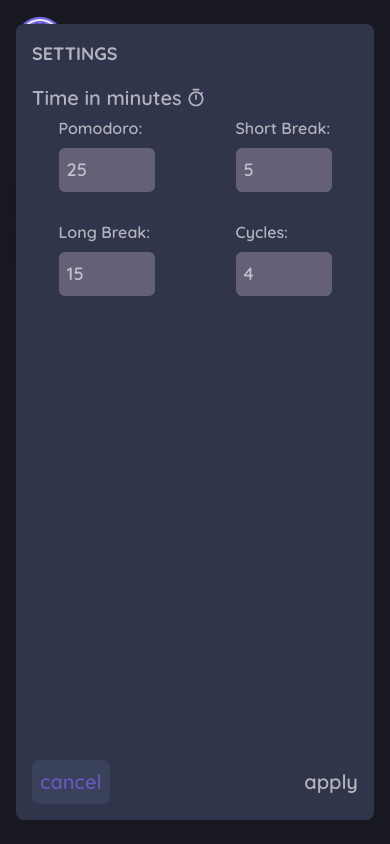
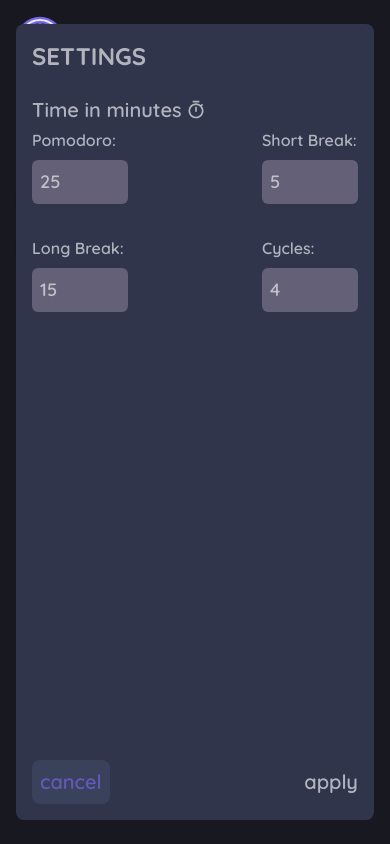
Before and after one commit to Mathh19/focus-mate, a React (Vite) app: page / in a window 390 px wide. Both pictures are taken after a click on the button "settings". Built offline with nearby package versions, Linux system fonts and the light colour scheme.

Commit message:
Added new ModalTitle component to reuse styling and also improved responsive modal layout

```diff
--- a/src/components/Modal/index.tsx
+++ b/src/components/Modal/index.tsx
@@ -1,6 +1,7 @@
 import { useState, useContext } from 'react';
 import { TimerContext } from '../../contexts/TimerContext';
 import { ModalInput } from '../ModalInput';
+import { ModalTitle } from '../ModalTitle';
 import { IoSettingsSharp } from 'react-icons/io5';
 import { RiTimerLine } from 'react-icons/ri';
 
@@ -60,15 +61,15 @@
         <div className="fixed inset-0 z-40 flex justify-center px-4">
           <form
             onSubmit={handleSubmit}
-            className="relative z-50 my-6 w-full max-w-lg rounded-lg bg-darkBlue p-4 text-textColor/70"
+            className="relative z-50 my-6 w-full max-w-lg space-y-6 rounded-lg bg-darkBlue p-4 text-textColor/70"
           >
-            <h2 className="pb-4 text-lg font-bold uppercase">Settings</h2>
+            <h2 className="mb-2 text-2xl font-bold uppercase">Settings</h2>
             <div>
-              <div className="mb-1 flex items-center gap-1 text-xl font-semibold">
+              <ModalTitle>
                 Time in minutes
                 <RiTimerLine />
-              </div>
-              <div className="flex flex-wrap gap-7 max-[407px]:justify-around">
+              </ModalTitle>
+              <div className="mt-1 flex flex-wrap gap-8 max-[415px]:justify-between">
                 <ModalInput
                   onChange={handleTimerInputChange}
                   labelText="Pomodoro:"
--- /dev/null
+++ b/src/components/ModalTitle/ModalTitle.types.ts
@@ -0,0 +1,3 @@
+export type ModalTitleProps = {
+  children: React.ReactNode;
+};
--- /dev/null
+++ b/src/components/ModalTitle/index.tsx
@@ -0,0 +1,9 @@
+import { ModalTitleProps } from './ModalTitle.types';
+
+export const ModalTitle = ({ children }: ModalTitleProps) => {
+  return (
+    <div className="flex items-center gap-1 text-xl font-semibold">
+      {children}
+    </div>
+  );
+};
```
